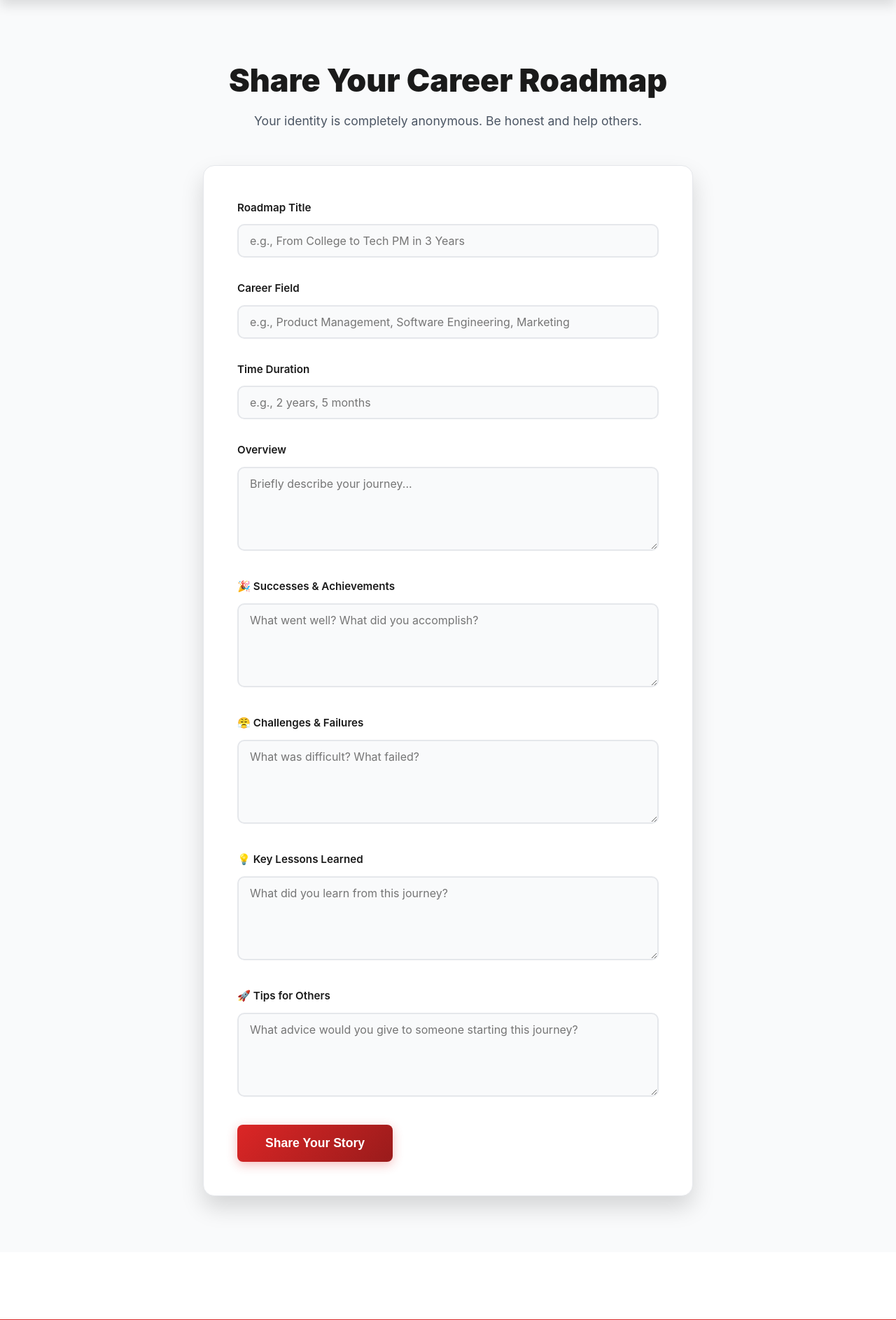
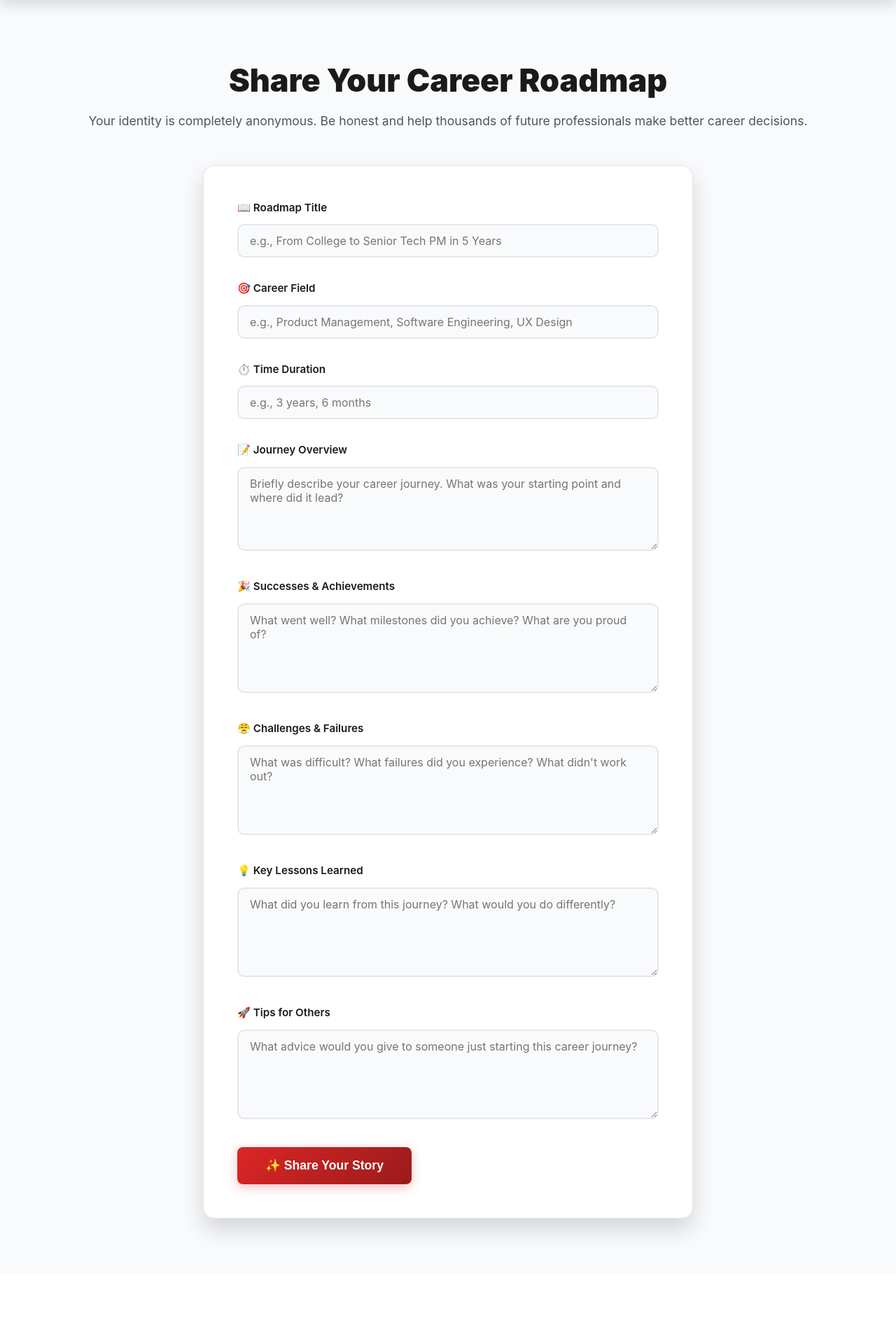
Before and after one commit to ishitamish10/CareerRecipe, a Flask app: page /create in a window 1280 px wide. Shown: the part 80-1966 px from the top of the page at 70% size. Run offline with Flask 3, Linux system fonts and the light colour scheme.

Commit message:
Upgrade create page with premium design

```diff
--- a/templates/create.html
+++ b/templates/create.html
@@ -1,6 +1,8 @@
 <!DOCTYPE html>
 <html>
 <head>
+    <meta charset="UTF-8">
+    <meta name="viewport" content="width=device-width, initial-scale=1.0">
     <title>Share Your Roadmap - CareerRecipe</title>
     <link rel="stylesheet" href="{{ url_for('static', filename='style.css') }}">
 </head>
@@ -20,50 +22,50 @@
     <section class="form-section">
         <div class="container">
             <h1>Share Your Career Roadmap</h1>
-            <p class="subtitle">Your identity is completely anonymous. Be honest and help others.</p>
+            <p class="subtitle">Your identity is completely anonymous. Be honest and help thousands of future professionals make better career decisions.</p>
 
             <form class="roadmap-form" id="roadmapForm">
                 <div class="form-group">
-                    <label>Roadmap Title</label>
-                    <input type="text" name="title" placeholder="e.g., From College to Tech PM in 3 Years" required>
+                    <label>📖 Roadmap Title</label>
+                    <input type="text" name="title" placeholder="e.g., From College to Senior Tech PM in 5 Years" required>
                 </div>
 
                 <div class="form-group">
-                    <label>Career Field</label>
-                    <input type="text" name="field" placeholder="e.g., Product Management, Software Engineering, Marketing" required>
+                    <label>🎯 Career Field</label>
+                    <input type="text" name="field" placeholder="e.g., Product Management, Software Engineering, UX Design" required>
                 </div>
 
                 <div class="form-group">
-                    <label>Time Duration</label>
-                    <input type="text" name="duration" placeholder="e.g., 2 years, 5 months">
+                    <label>⏱️ Time Duration</label>
+                    <input type="text" name="duration" placeholder="e.g., 3 years, 6 months">
                 </div>
 
                 <div class="form-group">
-                    <label>Overview</label>
-                    <textarea name="description" placeholder="Briefly describe your journey..." rows="4" required></textarea>
+                    <label>📝 Journey Overview</label>
+                    <textarea name="description" placeholder="Briefly describe your career journey. What was your starting point and where did it lead?" rows="4" required></textarea>
                 </div>
 
                 <div class="form-group">
                     <label>🎉 Successes & Achievements</label>
-                    <textarea name="successes" placeholder="What went well? What did you accomplish?" rows="4" required></textarea>
+                    <textarea name="successes" placeholder="What went well? What milestones did you achieve? What are you proud of?" rows="5" required></textarea>
                 </div>
 
                 <div class="form-group">
                     <label>😤 Challenges & Failures</label>
-                    <textarea name="challenges" placeholder="What was difficult? What failed?" rows="4" required></textarea>
+                    <textarea name="challenges" placeholder="What was difficult? What failures did you experience? What didn't work out?" rows="5" required></textarea>
                 </div>
 
                 <div class="form-group">
                     <label>💡 Key Lessons Learned</label>
-                    <textarea name="lessons" placeholder="What did you learn from this journey?" rows="4" required></textarea>
+                    <textarea name="lessons" placeholder="What did you learn from this journey? What would you do differently?" rows="5" required></textarea>
                 </div>
 
                 <div class="form-group">
                     <label>🚀 Tips for Others</label>
-                    <textarea name="tips" placeholder="What advice would you give to someone starting this journey?" rows="4" required></textarea>
+                    <textarea name="tips" placeholder="What advice would you give to someone just starting this career journey?" rows="5" required></textarea>
                 </div>
 
-                <button type="submit" class="btn btn-primary btn-large">Share Your Story</button>
+                <button type="submit" class="btn btn-primary btn-large">✨ Share Your Story</button>
             </form>
         </div>
     </section>
```
